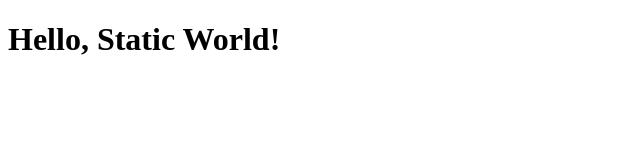
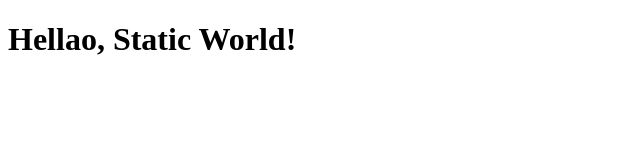
Before and after one commit to phuongnd8888/Demo-CICD, a plain HTML site: page index.html in a window 1280 px wide. Shown: the whole page, without its empty margins (0-640 px from the left). Drawn offline with Linux system fonts and the light colour scheme.

Commit message:
update-demo-cicd

```diff
--- a/index.html
+++ b/index.html
@@ -6,6 +6,6 @@
     <title>Static Website</title>
 </head>
 <body>
-    <h1>Hello, Static World!</h1>
+    <h1>Hellao, Static World!</h1>
 </body>
 </html>
```
